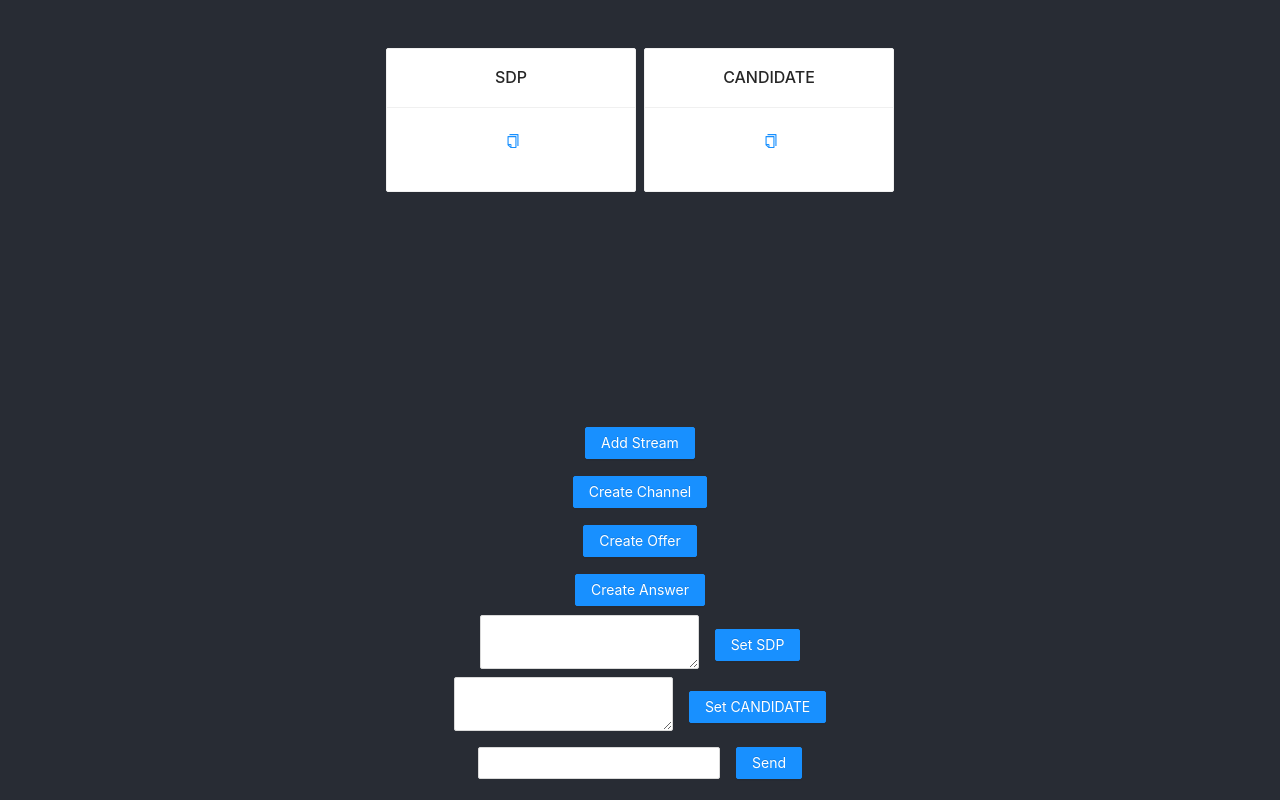
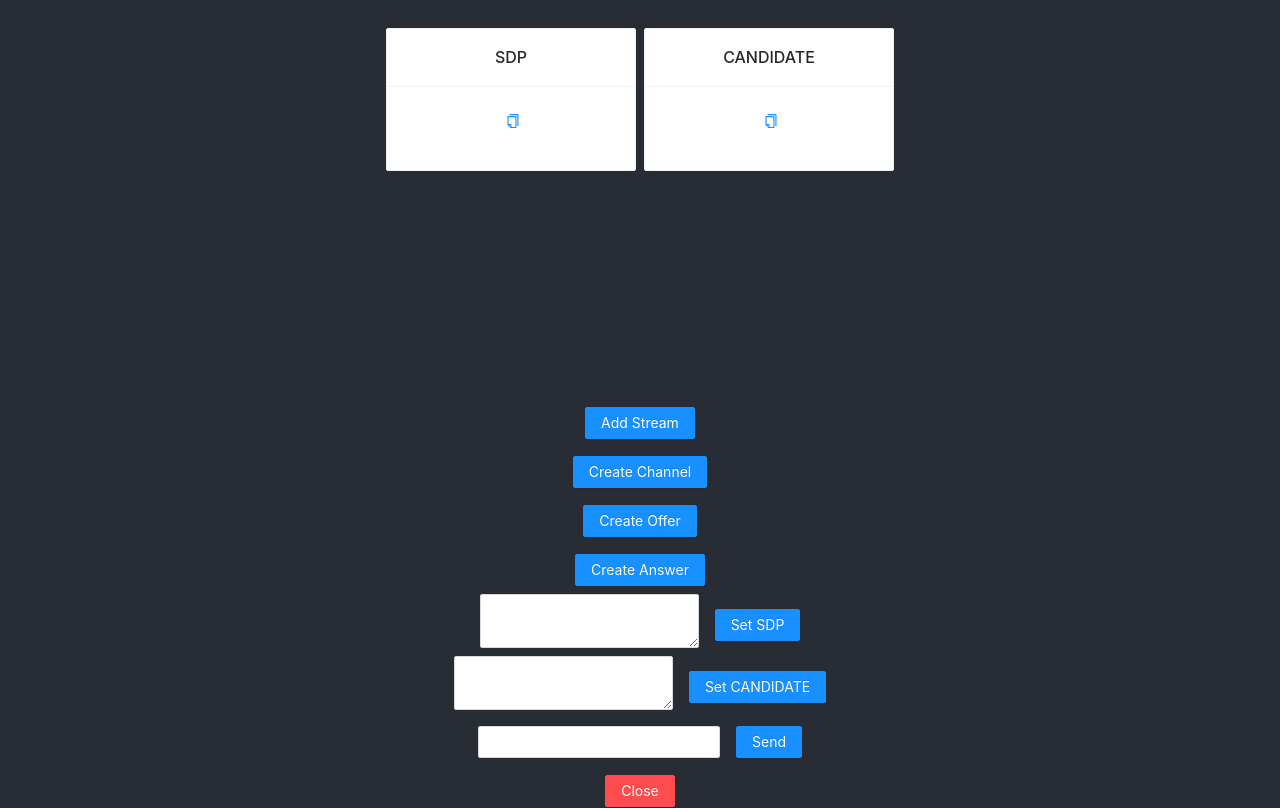
Before and after one commit to StanLee12/web-rtc-demo, a React (Create React App) app: page / in a window 1280 px wide. Built offline with nearby package versions, Linux system fonts and the light colour scheme; no server answers.

Commit message:
添加关闭连接

```diff
--- a/src/App.js
+++ b/src/App.js
@@ -60,6 +60,7 @@ function App() {
   }
 
   const addTrack = () => {
+    connection || createConnection();
     if (stream) {
       for (const track of stream.getTracks()) {
         console.log('add track!');
@@ -69,6 +70,7 @@ function App() {
   }
 
   const createChannel = () => {
+    connection || createConnection();
     console.log('Create data channel');
     dc = connection.createDataChannel('channel');
     dc.onmessage = (e) => {
@@ -81,6 +83,7 @@ function App() {
   }
 
   const createOffer = () => {
+      connection || createConnection();
       connection.createOffer({
         offerToReceiveAudio: 0,
         offerToReceiveVideo: 1
@@ -90,6 +93,7 @@ function App() {
     }
 
   const createAnswer = async () => {
+    connection || createConnection();
     connection.createAnswer().then((a) => { return connection.setLocalDescription(a).then(() => {
       console.log('created answer!!')
     }) });
@@ -121,6 +125,11 @@ function App() {
 
   const setText = (e) => {
     text = e.target.value;
+  }
+
+  const onClose = () => {
+    connection?.close();
+    connection = null;
   }
 
   if (error) {
@@ -229,6 +238,7 @@ function App() {
             ></Input>
             <Button type="primary" onClick={onSend}>Send</Button>
           </Space>
+          <Button type="primary" danger onClick={onClose}>Close</Button>
         </Space>
       </header>
     </div>
```
